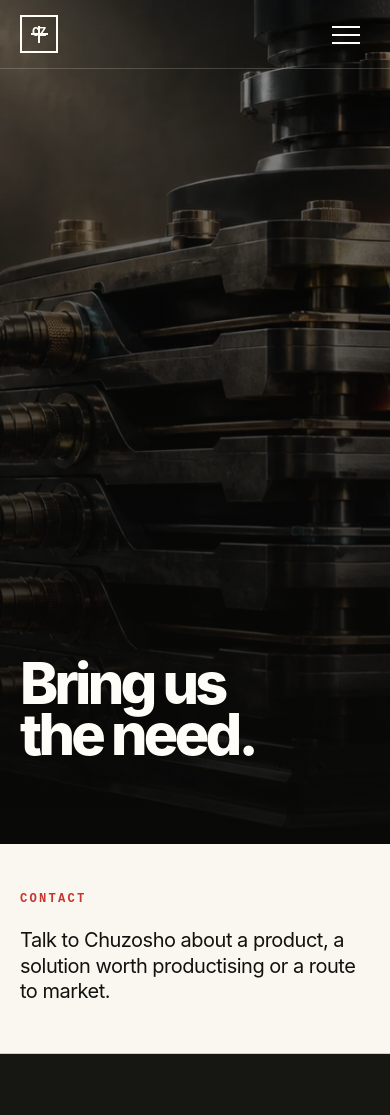
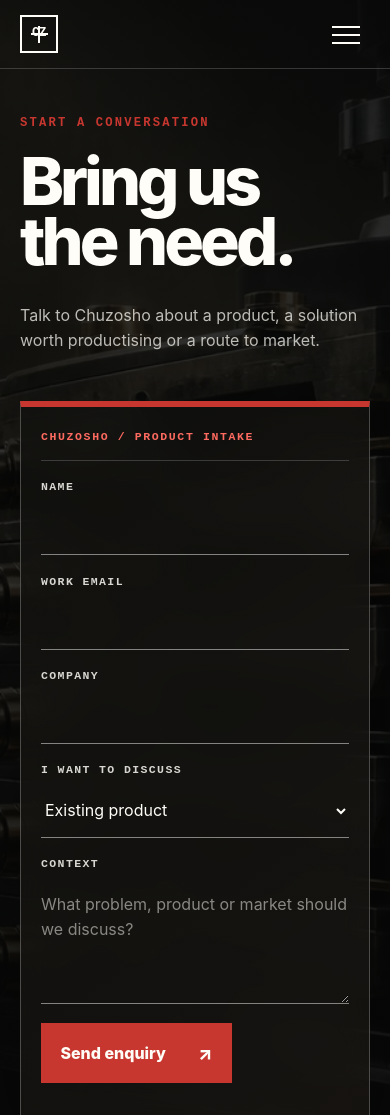
Before and after one commit to nsrnas/chuzosho, a website: page contact/index.html in a window 390 px wide. Shown: the top 1115 px of the page. Drawn offline with Linux system fonts and the light colour scheme.

Commit message:
Refine immersive contact experience

```diff
--- a/assets/css/styles.css
+++ b/assets/css/styles.css
@@ -299,14 +299,85 @@
 .page-partnership .signal { min-height: 230px; display: grid; grid-template-columns: 120px minmax(260px,.7fr) minmax(260px,1fr); gap: 2rem; align-items: center; }
 .page-partnership .signal h3, .page-partnership .signal p { margin: 0; }
 
-.page-contact .hero-media { object-position: 64% center; }
-.page-contact main > .section { color: var(--white); background: #161613; }
-.page-contact .contact-grid { grid-template-columns: minmax(280px,.68fr) minmax(520px,1.32fr); align-items: start; }
-.page-contact .contact-intro { position: sticky; top: 130px; }
-.page-contact .contact-intro .section-title { font-size: clamp(2.8rem,5vw,5.2rem); }
-.page-contact .contact-intro .section-intro { color: rgba(255,255,255,.64); }
-.page-contact .contact-form { padding: clamp(2rem,5vw,5rem); color: var(--ink); background: var(--paper-bright); }
-.page-contact .field input, .page-contact .field select, .page-contact .field textarea { border-bottom-color: var(--ink); }
+.page-contact main { background: #080a09; }
+.contact-stage {
+  position: relative;
+  min-height: 100vh;
+  min-height: 100svh;
+  min-height: 100dvh;
+  display: grid;
+  align-items: center;
+  overflow: hidden;
+  padding: clamp(8rem,13vh,11rem) 0 clamp(4rem,8vh,7rem);
+  color: var(--white);
+  background: #080a09 var(--contact-bg) 68% center / cover no-repeat;
+  isolation: isolate;
+}
+.contact-stage::before {
+  content: "";
+  position: absolute;
+  z-index: -1;
+  inset: 0;
+  background:
+    linear-gradient(90deg,rgba(7,8,7,.97) 0%,rgba(7,8,7,.88) 38%,rgba(7,8,7,.5) 69%,rgba(7,8,7,.74) 100%),
+    linear-gradient(180deg,rgba(0,0,0,.18),rgba(0,0,0,.72));
+}
+.contact-stage__grid {
+  display: grid;
+  grid-template-columns: minmax(260px,.72fr) minmax(520px,1.28fr);
+  gap: clamp(3rem,8vw,9rem);
+  align-items: center;
+  padding-inline: var(--gutter);
+}
+.page-contact .contact-intro h1 {
+  max-width: 7ch;
+  margin: 0;
+  color: var(--white);
+  font-size: clamp(3.9rem,7.4vw,8rem);
+  line-height: .9;
+  letter-spacing: -.06em;
+  text-wrap: balance;
+}
+.page-contact .contact-intro .section-intro {
+  max-width: 34ch;
+  margin: 2rem 0 0;
+  color: rgba(255,253,247,.72);
+  font-size: 1.08rem;
+}
+.page-contact .contact-form--glass {
+  position: relative;
+  padding: clamp(1.6rem,3.5vw,3.5rem);
+  border: 1px solid rgba(255,255,255,.24);
+  border-top: 6px solid var(--red);
+  color: var(--white);
+  background: linear-gradient(145deg,rgba(17,17,15,.82),rgba(30,26,22,.62));
+  box-shadow: 0 32px 90px rgba(0,0,0,.38);
+  backdrop-filter: blur(18px);
+}
+.page-contact .contact-form--glass::before {
+  content: "CHUZOSHO / PRODUCT INTAKE";
+  grid-column: 1 / -1;
+  padding-bottom: 1.1rem;
+  border-bottom: 1px solid rgba(255,255,255,.18);
+  color: #ff6b60;
+  font: 700 .72rem/1 var(--mono);
+  letter-spacing: .14em;
+}
+.page-contact .contact-form--glass .field label { color: rgba(255,253,247,.84); }
+.page-contact .contact-form--glass .field input,
+.page-contact .contact-form--glass .field select,
+.page-contact .contact-form--glass .field textarea {
+  min-height: 54px;
+  padding: .85rem 0;
+  border-bottom-color: rgba(255,255,255,.48);
+  color: var(--white);
+  background: transparent;
+  outline: 0;
+}
+.page-contact .contact-form--glass .field textarea { min-height: 126px; }
+.page-contact .contact-form--glass .field :is(input,select,textarea):focus { border-bottom-color: #ff6b60; }
+.page-contact .contact-form--glass .field textarea::placeholder { color: rgba(255,253,247,.5); }
+.page-contact .contact-form--glass .field select option { color: var(--ink); background: var(--paper-bright); }
 
 .page-product { --product-accent: var(--red); }
 .page-harness { --product-accent: #d94a3f; }
@@ -530,33 +601,6 @@
 }
 .page-partnership .signal:hover::after { color: rgba(199,55,47,.42); transform: translate(8px,-8px); }
 
-/* Contact: a compact intake dossier rather than a generic web form. */
-.page-contact main > .section { position: relative; overflow: hidden; }
-.page-contact main > .section::before {
-  content: "INTAKE / 01";
-  position: absolute;
-  right: var(--gutter);
-  top: 2rem;
-  color: rgba(255,255,255,.15);
-  font: 700 .72rem/1 var(--mono);
-  letter-spacing: .18em;
-}
-.page-contact .contact-grid { align-items: stretch; }
-.page-contact .contact-form {
-  position: relative;
-  border-top: 8px solid var(--red);
-  box-shadow: 0 35px 90px rgba(0,0,0,.28);
-}
-.page-contact .contact-form::before {
-  content: "CHUZOSHO / PRODUCT INTAKE";
-  grid-column: 1 / -1;
-  padding-bottom: 1.1rem;
-  border-bottom: 1px solid var(--line);
-  color: var(--red-dark);
-  font: 700 .72rem/1 var(--mono);
-  letter-spacing: .14em;
-}
-
 @media (max-width: 900px) {
   .page-home .foundry-track { grid-template-columns: 1fr 1fr; }
   .page-home .track-step:nth-child(2),
@@ -571,6 +615,10 @@
   .page-partnership .track-step { grid-column: span 6; }
   .page-partnership .track-step:nth-child(2),
   .page-partnership .track-step:nth-child(4) { transform: none; }
+  .contact-stage { align-items: start; background-position: 62% center; }
+  .contact-stage::before { background: linear-gradient(180deg,rgba(7,8,7,.92),rgba(7,8,7,.78) 48%,rgba(7,8,7,.96)); }
+  .contact-stage__grid { grid-template-columns: 1fr; gap: 3rem; }
+  .page-contact .contact-intro h1 { max-width: 9ch; }
 }
 
 @media (max-width: 600px) {
@@ -591,6 +639,10 @@
   .page-solutions .product-row:not(:first-child) h3 { font-size: clamp(2.8rem,15vw,4.6rem); }
   .page-partnership .foundry-track { grid-template-columns: 1fr; }
   .page-partnership .track-step { grid-column: auto; }
-  .page-contact main > .section::before { display: none; }
-  .page-contact .contact-form { border-top-width: 6px; }
+  .contact-stage { padding: 7.25rem 0 3.5rem; background-position: 58% center; }
+  .page-contact .contact-intro h1 { font-size: clamp(3.2rem,17vw,5.4rem); }
+  .page-contact .contact-intro .section-intro { font-size: 1rem; }
+  .page-contact .contact-form--glass { grid-template-columns: 1fr; margin-inline: 0; padding: 1.5rem var(--gutter) 2rem; }
+  .page-contact .contact-form--glass::before,
+  .page-contact .contact-form--glass .field-full { grid-column: 1; }
 }
--- a/contact/index.html
+++ b/contact/index.html
@@ -1,17 +1,21 @@
 <!doctype html>
-<html lang="en"><head><meta charset="utf-8"><meta name="viewport" content="width=device-width,initial-scale=1"><meta name="description" content="Contact Chuzosho about products, productisation and partnership."><title>Contact | Chuzosho</title><link rel="icon" href="/favicon.svg"><link rel="stylesheet" href="/assets/css/styles.css?v=20260827-foundry-v2"><script type="module" src="/assets/js/site.js?v=20260827-foundry-v2"></script></head>
+<html lang="en"><head><meta charset="utf-8"><meta name="viewport" content="width=device-width,initial-scale=1"><meta name="description" content="Contact Chuzosho about products, productisation and partnership."><title>Contact | Chuzosho</title><link rel="icon" href="/favicon.svg"><link rel="stylesheet" href="/assets/css/styles.css?v=20260828-contact-v3"><script type="module" src="/assets/js/site.js?v=20260827-foundry-v2"></script></head>
 <body class="page-contact"><a class="skip-link" href="#main">Skip to content</a><site-header></site-header><main id="main">
-  <section class="hero page-hero"><img class="hero-media" src="/assets/images/subscription-stack-original-v1.webp" alt="Modular industrial intake stack prepared for new product requirements"><div class="hero-content"><h1>Bring us the need.</h1></div></section>
-  <section class="hero-brief"><div class="section-shell hero-brief-grid"><div><p class="eyebrow">Contact</p><p class="hero-brief-copy">Talk to Chuzosho about a product, a solution worth productising or a route to market.</p></div></div></section>
-  <section class="section"><div class="section-shell contact-grid">
-    <div class="contact-intro" data-reveal><p class="eyebrow">Start a conversation</p><h2 class="section-title">What should enter the foundry?</h2><p class="section-intro">Tell us enough to route the conversation. A live submission endpoint can be connected once HOSHŌ DIGITAL confirms the destination.</p></div>
-    <form class="contact-form" data-demo-form data-reveal>
+  <section class="contact-stage" style="--contact-bg: url('/assets/images/subscription-stack-original-v1.webp')">
+    <div class="section-shell contact-stage__grid">
+      <div class="contact-intro" data-reveal>
+        <p class="eyebrow">Start a conversation</p>
+        <h1>Bring us the need.</h1>
+        <p class="section-intro">Talk to Chuzosho about a product, a solution worth productising or a route to market.</p>
+      </div>
+      <form class="contact-form contact-form--glass" data-demo-form data-reveal>
       <div class="field"><label for="name">Name</label><input id="name" name="name" autocomplete="name" required></div>
       <div class="field"><label for="email">Work email</label><input id="email" name="email" type="email" autocomplete="email" required></div>
       <div class="field"><label for="company">Company</label><input id="company" name="company" autocomplete="organization"></div>
       <div class="field"><label for="interest">I want to discuss</label><select id="interest" name="interest"><option>Existing product</option><option>Productising a solution</option><option>Partnership</option><option>Other</option></select></div>
       <div class="field field-full"><label for="message">Context</label><textarea id="message" name="message" placeholder="What problem, product or market should we discuss?"></textarea></div>
       <div class="field-full"><button class="button button-primary" type="submit">Send enquiry</button></div>
-    </form>
-  </div></section>
+      </form>
+    </div>
+  </section>
 </main><site-footer></site-footer></body></html>
--- a/tools/visual-qa.mjs
+++ b/tools/visual-qa.mjs
@@ -32,7 +32,7 @@
       await delay(120);
     });
     const dimensions = await page.evaluate(() => {
-      const hero = document.querySelector('.hero');
+        const hero = document.querySelector('.hero, .contact-stage');
       return {
         scrollWidth: document.documentElement.scrollWidth,
         clientWidth: document.documentElement.clientWidth,
@@ -66,6 +66,7 @@
       await page.screenshot({ path: path.join(outputDirectory, `qa-${route.split('/').filter(Boolean)[0]}-wide.png`), fullPage: false });
     }
     if (route === '/contact/' && label === 'desktop') await page.screenshot({ path: path.join(outputDirectory, 'qa-contact-desktop.png'), fullPage: true });
+    if (route === '/contact/' && label === 'mobile') await page.screenshot({ path: path.join(outputDirectory, 'qa-contact-mobile.png'), fullPage: true });
     if (route === '/solutions/harness/' && label === 'mobile') await page.screenshot({ path: path.join(outputDirectory, 'qa-harness-mobile.png'), fullPage: true });
     await page.close();
   }
```
Also changed, not shown: tools/check-site.mjs (+12 -0 lines).
